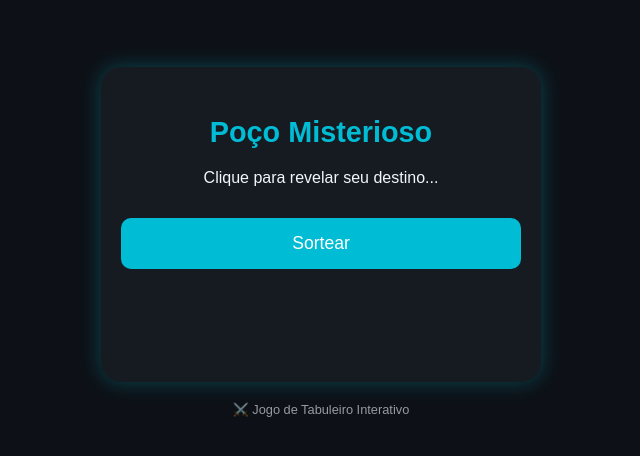
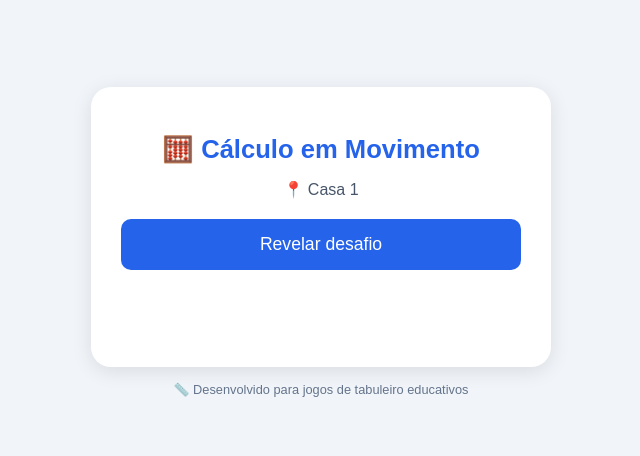
Before and after one commit to fsfreitasprof/jogo-tabuleiro, a plain HTML site: page index.html in a window 1280 px wide. Shown: the part 158-614 px from the top of the page, without its empty margins (319-959 px from the left). Drawn offline with Linux system fonts and the light colour scheme.

Commit message:
index.html

```diff
--- a/index.html
+++ b/index.html
@@ -1,21 +1,13 @@
 <!DOCTYPE html>
 <html lang="pt-BR">
 <head>
-  <meta charset="UTF-8">
-  <meta name="viewport" content="width=device-width, initial-scale=1.0">
-  <title>Sorteio da Carta</title>
+  <meta charset="UTF-8" />
+  <meta name="viewport" content="width=device-width, initial-scale=1.0" />
+  <title>Cálculo em Movimento</title>
   <style>
-    :root {
-      --bg: #0d1117;
-      --card: #161b22;
-      --accent: #00bcd4;
-      --text: #f0f6fc;
-    }
-
     body {
-      background: var(--bg);
-      color: var(--text);
-      font-family: "Poppins", Arial, sans-serif;
+      font-family: "Poppins", sans-serif;
+      background: #f1f5f9;
       margin: 0;
       padding: 0;
       display: flex;
@@ -25,102 +17,86 @@
       height: 100vh;
     }
 
-    .container {
-      background: var(--card);
-      padding: 30px 20px;
+    .card {
+      background: #ffffff;
+      padding: 30px;
       border-radius: 20px;
-      box-shadow: 0 0 20px rgba(0, 188, 212, 0.3);
+      box-shadow: 0 4px 20px rgba(0,0,0,0.1);
+      text-align: center;
       width: 90%;
       max-width: 400px;
-      text-align: center;
+      transition: all 0.3s;
     }
 
     h1 {
-      font-size: 1.8rem;
+      color: #2563eb;
+      font-size: 1.6rem;
+      margin-bottom: 10px;
+    }
+
+    #casa {
+      color: #475569;
       margin-bottom: 20px;
-      color: var(--accent);
     }
 
     button {
-      background: var(--accent);
+      background: #2563eb;
+      color: white;
       border: none;
-      color: #fff;
-      padding: 15px 30px;
+      border-radius: 10px;
+      padding: 15px;
       font-size: 1.1rem;
-      border-radius: 10px;
       cursor: pointer;
-      margin-top: 15px;
       width: 100%;
-      transition: 0.2s;
+      transition: background 0.2s;
     }
 
     button:hover {
-      background: #00acc1;
+      background: #1d4ed8;
     }
 
     #resultado {
-      margin-top: 20px;
+      margin-top: 25px;
       font-size: 1.3rem;
+      color: #111827;
       min-height: 2em;
     }
 
     footer {
-      margin-top: 20px;
+      margin-top: 15px;
       font-size: 0.8rem;
-      opacity: 0.6;
+      color: #64748b;
     }
   </style>
 </head>
 <body>
-  <div class="container">
-    <h1 id="titulo">Carta Misteriosa</h1>
-    <p id="descricao">Clique para revelar seu destino...</p>
-    <button onclick="sortear()">Sortear</button>
-    <p id="resultado"></p>
+  <div class="card">
+    <h1>🧮 Cálculo em Movimento</h1>
+    <p id="casa"></p>
+    <button id="btn" onclick="sortear()">Revelar desafio</button>
+    <div id="resultado"></div>
   </div>
-
-  <footer>⚔️ Jogo de Tabuleiro Interativo</footer>
+  <footer>📏 Desenvolvido para jogos de tabuleiro educativos</footer>
 
   <script>
-    // Lê o número da carta da URL (?carta=1)
     const params = new URLSearchParams(window.location.search);
-    const carta = parseInt(params.get("carta")) || 1;
+    const casa = parseInt(params.get("casa")) || 1;
 
-    // Listas específicas para cada carta
-    const listas = {
-      1: ["Ganha 1 poção de cura", "Perde 1 turno", "Encontra uma espada enferrujada", "Nada acontece"],
-      2: ["Ganha 2 moedas de ouro", "É atacado por goblins", "Recebe ajuda de um mago", "Perde metade do ouro"],
-      3: ["Avança 2 casas", "Volta 1 casa", "Ganha um escudo mágico", "Cai em uma armadilha"],
-      4: ["Descobre um mapa do tesouro", "É amaldiçoado", "Ganha 3 pontos de experiência", "Perde um item aleatório"],
-      5: ["Nada acontece", "Uma fada cura seus ferimentos", "Você dorme e recupera energia", "Perde 1 ponto de vida"],
-      6: ["Rouba um item de outro jogador", "Cai em um buraco", "Recebe uma benção dos deuses", "Perde 2 moedas"],
-      7: ["Ganha um anel mágico", "Um ladrão rouba seu ouro", "Avança até o castelo", "Volta ao início"],
-      8: ["Você encontra um dragão!", "O dragão te ignora", "Recebe um tesouro lendário", "Foge ileso"],
-      9: ["Ganha 5 moedas", "Perde 3 moedas", "Nada acontece", "É teleportado para outro lugar"],
-      10:["Ganha o dobro do ouro atual", "Perde tudo", "Um aliado aparece", "Um inimigo poderoso surge"]
+    const desafios = {
+      1: ["12 + 8 = ?", "5 × 6 = ?", "30 ÷ 5 = ?"],
+      2: ["(3 + 4) × 2 = ?", "15 − 9 = ?", "9 × 7 = ?"],
+      3: ["100 ÷ 4 = ?", "8² = ?", "25% de 200 = ?"],
+      4: ["Raiz de 81 = ?", "7 × 8 − 10 = ?", "(12 ÷ 3) + 5 = ?"],
+      5: ["3³ = ?", "20% de 90 = ?", "60 ÷ (5 + 1) = ?"]
     };
 
-    const titulos = {
-      1: "Poço Misterioso",
-      2: "Bolsos do Aventureiro",
-      3: "Caminho das Sombras",
-      4: "Ruínas Perdidas",
-      5: "Descanso do Herói",
-      6: "Caverna do Ladrão",
-      7: "Anel dos Deuses",
-      8: "Cova do Dragão",
-      9: "Portal da Sorte",
-      10:"Trono do Destino"
-    };
+    document.getElementById("casa").innerText = `📍 Casa ${casa}`;
 
-    // Atualiza título conforme carta
-    document.getElementById("titulo").innerText = titulos[carta] || "Carta Misteriosa";
-
-    // Função de sorteio
     function sortear() {
-      const lista = listas[carta] || ["Nada acontece..."];
-      const resultado = lista[Math.floor(Math.random() * lista.length)];
-      document.getElementById("resultado").innerText = resultado;
+      const lista = desafios[casa] || ["Nenhum desafio disponível para esta casa."];
+      const item = lista[Math.floor(Math.random() * lista.length)];
+      document.getElementById("resultado").innerText = item;
+      document.getElementById("btn").innerText = "Sortear novamente";
     }
   </script>
 </body>
```
